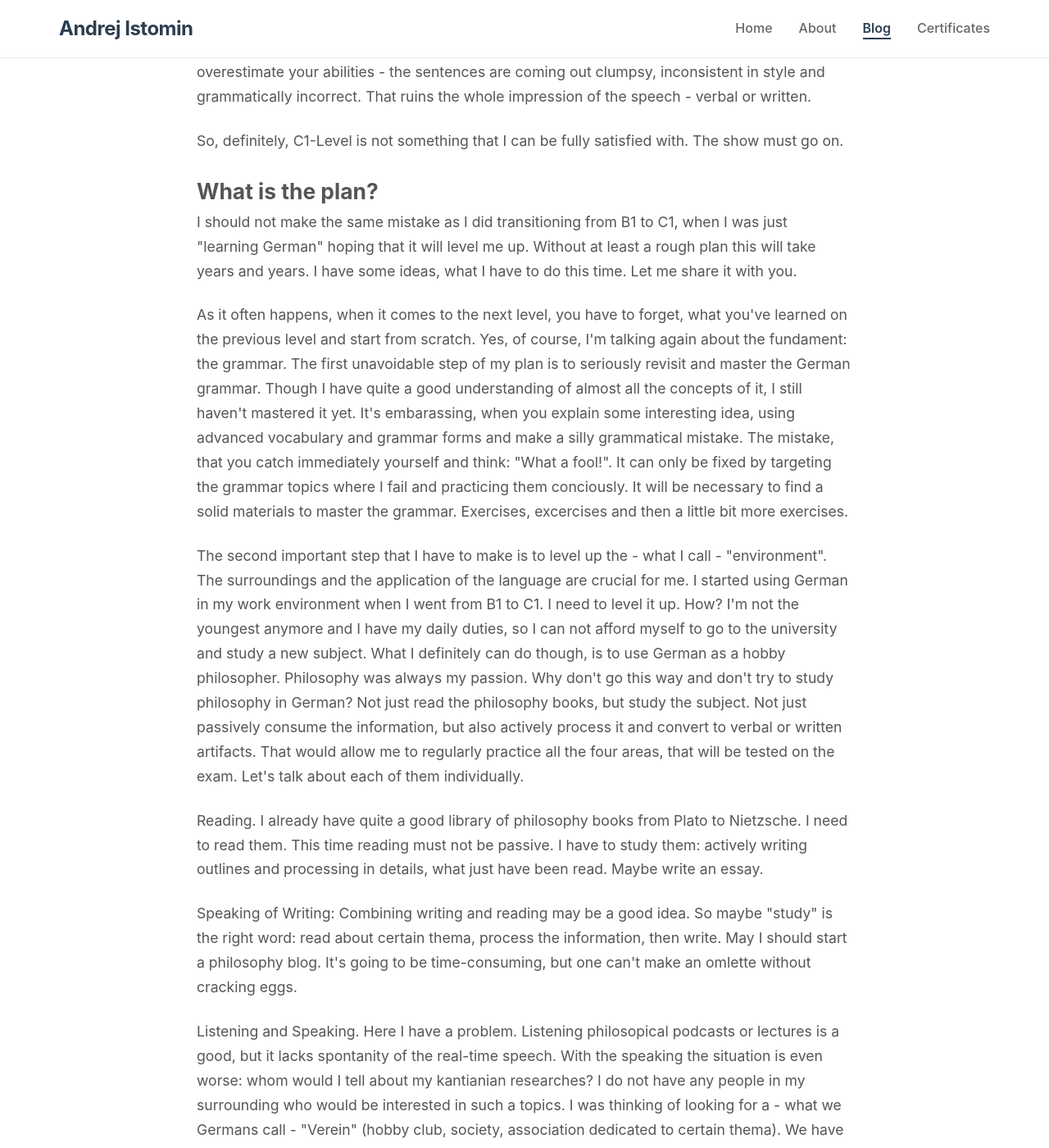
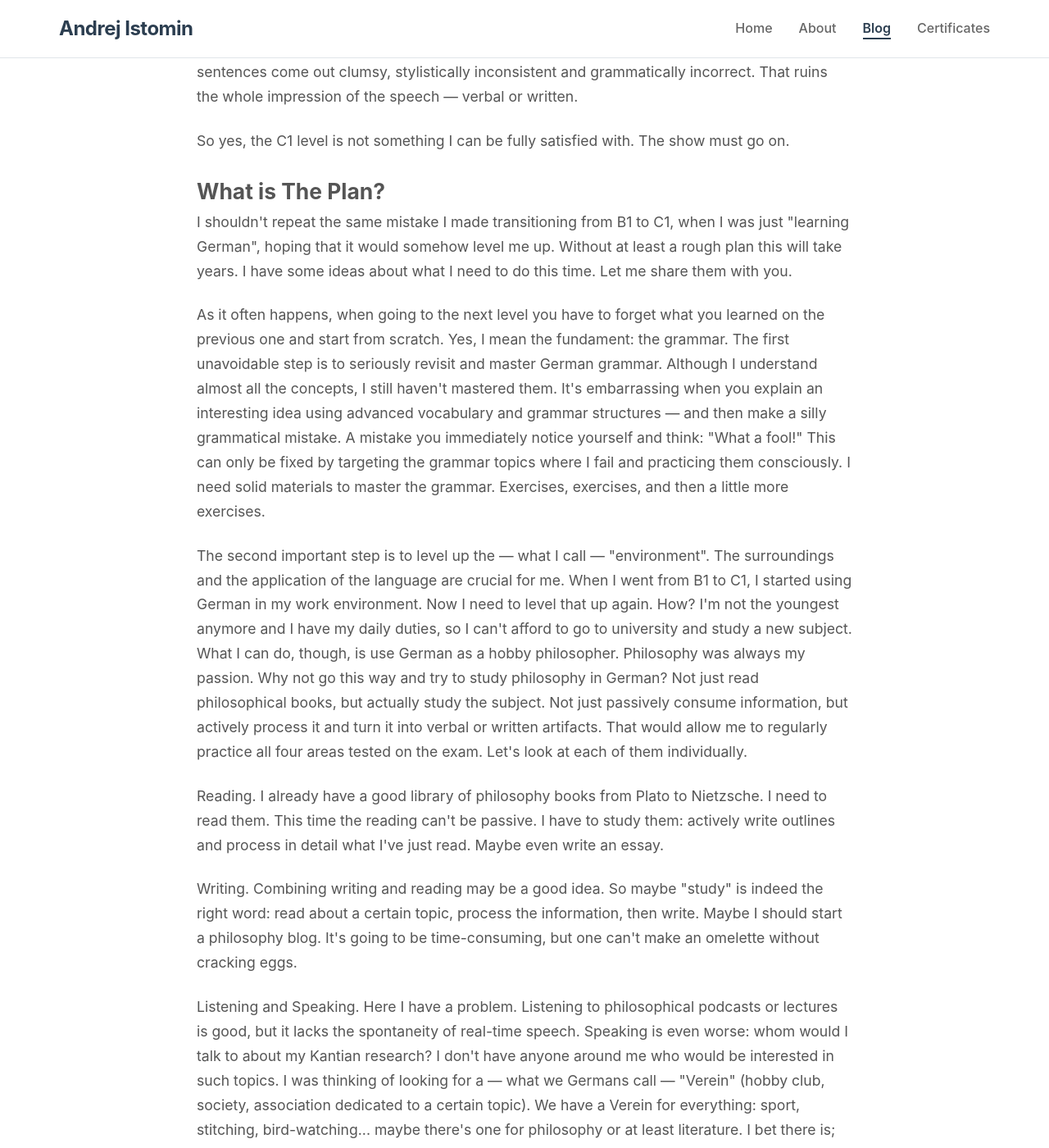
Before and after one commit to aistomin/aistomin.com, a Jekyll site: the page built from _posts/2025-12-07-goethe-c1-whats-next.markdown, in a window 1280 px wide and 1400 px high, scrolled down 1231 px. Shown: the whole window at 82% size. Built offline with Jekyll 4.4.1, drawn with Linux system fonts in a browser that asks for light colours; comment, search, counter and statistics services are not loaded; some of the changed text lies outside the part shown.

Commit message:
Issue #77. 2025-12-07-goethe-c1-whats-next.markdown: Chat-GPT corrections.

```diff
--- a/_posts/2025-12-07-goethe-c1-whats-next.markdown
+++ b/_posts/2025-12-07-goethe-c1-whats-next.markdown
@@ -2,10 +2,7 @@
 layout: post
 title: "Goethe-Zertifikat C1 — My Experience, Part III: What's Next?"
 date: 2025-12-07 12:00:00 +0100
-excerpt: This is the third and the final part of my "Goethe-Zertifikat C1" trilogy.
-  In this part I will share my ideas and plans regarding C2 certification.
-  If I will do that or not, and, if yes, then what are the concrete steps
-  and deadlines I have to make in order to achieve it.
+excerpt: 'This is the third and final part of my "Goethe-Zertifikat C1" trilogy. In this part I want to share my thoughts regarding the C2 certification: whether I am going to do it or not and, if yes, what concrete steps I need to take in order to achieve it. So, let me make God laugh and share my plans with you — and with Him.'
 keywords: # TODO: Issue #77. Prepare keywords.
 image: /assets/images/goethe-c1-whats-next.jpg
 comments: true
@@ -21,144 +18,153 @@ comments: true
 <div class="page-content">
     <p>"Homo proponit, sed Deus disponit" - Thomas à Kempis.</p>
     <p>
-        This is the third and the final part of my "Goethe-Zertifikat C1" trilogy.
-        In this part I will share my ideas regarding C2 certification.
-        If I'm going to do it or not and, if yes, what are the concrete steps
-        I have to make in order to achieve it. So, let me make God
-        laugh and share my plans with you and Him.
+        This is the third and final part of my "Goethe-Zertifikat C1" trilogy.
+        In this part I want to share my thoughts regarding the C2 certification:
+        whether I'm going to do it or not and, if yes, what concrete steps I
+        need to take in order to achieve it. So, let me make God laugh and share
+        my plans with you — and with Him.
     </p>
 
     <p style="text-align: center; margin: 2rem 0;">
         <img src="/assets/images/goethe-c1-whats-next-large.jpg" alt="Working materials on the table" style="max-width: 100%; height: auto; border-radius: 8px; box-shadow: 0 4px 6px rgba(0,0,0,0.1);">
     </p>
 
-    <h2>To C2 or not to C2, that's the question!</h2>
+    <h2>To C2 or not to C2 — That's The Question!</h2>
     <p>
-        I already mentioned in the previous part, that my main reason of getting
-        the C1-Level was a desire to read serious German literature and
-        to be able to communicate complex thoughts. But does this level really
-        provides me that? In a broad sense, yes: I can read and even understand
-        Kant, I can more or less fluently articulate my thoughts in my work environment.
-        Still it's not really enough.
+        I already mentioned in the previous part that my main reason for getting
+        the C1 level was the desire to read serious German literature and to be
+        able to communicate complex thoughts. But does this level really provide
+        that? In a broad sense, yes: I can read and even understand Kant, I can
+        more or less fluently articulate my thoughts in my work environment.
+        Still, it's not really enough.
     </p>
     <p>
-        What's the point of reading Kant, if you can not really discuss it with someone?
-        I'm definitely able to talk about topics more serious than discussing weather,
-        but I'm far away from being able to freely talk about philosophical matters. In
-        some sense it got even worse: on the B1-Level you formulate a simple thought,
-        look for the basic linguistic instruments that you have (and you do not have that much)
-        - and express it; on the C1-Level you think you're fluent and often overestimate
-        your abilities - the sentences are coming out clumpsy, inconsistent in style
-        and grammatically incorrect. That ruins the whole impression of the speech - verbal
-        or written.
+        What's the point of reading Kant if you can't really discuss it with
+        someone? I'm definitely able to talk about topics more serious than the
+        weather, but I'm far from being able to freely talk about philosophical
+        matters. In some sense it even got worse: on the B1 level you formulate
+        a simple thought, look for the basic linguistic instruments you have
+        (and there aren't many) — and express it. On the C1 level you think
+        you're fluent and often overestimate your abilities — the sentences
+        come out clumsy, stylistically inconsistent and grammatically incorrect.
+        That ruins the whole impression of the speech — verbal or written.
     </p>
     <p>
-        So, definitely, C1-Level is not something that I can be fully satisfied with. The show
-        must go on.
+        So yes, the C1 level is not something I can be fully satisfied with.
+        The show must go on.
     </p>
 
-    <h2>What is the plan?</h2>
+    <h2>What is The Plan?</h2>
     <p>
-        I should not make the same mistake as I did transitioning from B1 to C1, when I was just
-        "learning German" hoping that it will level me up. Without at least a rough plan this will
-        take years and years. I have some ideas, what I have to do this time. Let me share it with
-        you.
+        I shouldn't repeat the same mistake I made transitioning from B1 to C1,
+        when I was just "learning German", hoping that it would somehow level me
+        up. Without at least a rough plan this will take years. I have some
+        ideas about what I need to do this time. Let me share them with you.
     </p>
     <p>
-        As it often happens, when it comes to the next level, you have to forget, what you've
-        learned on the previous level and start from scratch. Yes, of course, I'm talking
-        again about the fundament: the grammar. The first unavoidable step of my plan is to seriously
-        revisit and master the German grammar. Though I have quite a good understanding of almost all
-        the concepts of it, I still haven't mastered it yet. It's embarassing, when you explain
-        some interesting idea, using advanced vocabulary and grammar forms and make a silly
-        grammatical mistake. The mistake, that you catch immediately yourself and think:
-        "What a fool!". It can only be fixed by targeting the grammar topics where I fail
-        and practicing them conciously. It will be necessary to find a solid materials to
-        master the grammar. Exercises, excercises and then a little bit more exercises.
+        As it often happens, when going to the next level you have to forget
+        what you learned on the previous one and start from scratch. Yes, I mean
+        the fundament: the grammar. The first unavoidable step is to seriously
+        revisit and master German grammar. Although I understand almost all the
+        concepts, I still haven't mastered them. It's embarrassing when you
+        explain an interesting idea using advanced vocabulary and grammar
+        structures — and then make a silly grammatical mistake. A mistake you
+        immediately notice yourself and think: "What a fool!" This can only be
+        fixed by targeting the grammar topics where I fail and practicing them
+        consciously. I need solid materials to master the grammar. Exercises,
+        exercises, and then a little more exercises.
     </p>
-
     <p>
-        The second important step that I have to make is to level up the - what I call -
-        "environment". The surroundings and the application of the language are crucial for me.
-        I started using German in my work environment when I went from B1 to C1. I need
-        to level it up. How? I'm not the youngest anymore and I have my daily duties, so
-        I can not afford myself to go to the university and study a new subject. What I
-        definitely can do though, is to use German as a hobby philosopher. Philosophy was
-        always my passion. Why don't go this way and don't try to study philosophy in German?
-        Not just read the philosophy books, but study the subject. Not just passively consume
-        the information, but also actively process it and convert to verbal or written artifacts.
-        That would allow me to regularly practice all the four areas, that will be tested on
-        the exam. Let's talk about each of them individually.
+        The second important step is to level up the — what I call —
+        "environment". The surroundings and the application of the language are
+        crucial for me. When I went from B1 to C1, I started using German in my
+        work environment. Now I need to level that up again. How? I'm not the
+        youngest anymore and I have my daily duties, so I can't afford to go to
+        university and study a new subject. What I can do, though, is use German
+        as a hobby philosopher. Philosophy was always my passion. Why not go
+        this way and try to study philosophy in German? Not just read
+        philosophical books, but actually study the subject. Not just passively
+        consume information, but actively process it and turn it into verbal or
+        written artifacts. That would allow me to regularly practice all four
+        areas tested on the exam. Let's look at each of them individually.
     </p>
-
     <p>
-        Reading. I already have quite a good library of philosophy books from Plato to Nietzsche.
-        I need to read them. This time reading must not be passive. I have to study them: actively
-        writing outlines and processing in details, what just have been read. Maybe write an essay.
+        Reading. I already have a good library of philosophy books from Plato
+        to Nietzsche. I need to read them. This time the reading can't be
+        passive. I have to study them: actively write outlines and process
+        in detail what I've just read. Maybe even write an essay.
     </p>
-
     <p>
-        Speaking of Writing: Combining writing and reading may be a good idea. So maybe "study" is
-        the right word: read about certain thema, process the information, then write. May I should
-        start a philosophy blog. It's going to be time-consuming, but one can't make an omlette without
+        Writing. Combining writing and reading may be a good idea. So maybe
+        "study" is indeed the right word: read about a certain topic, process
+        the information, then write. Maybe I should start a philosophy blog.
+        It's going to be time-consuming, but one can't make an omelette without
         cracking eggs.
     </p>
-
     <p>
-        Listening and Speaking. Here I have a problem. Listening philosopical podcasts or lectures
-        is a good, but it lacks spontanity of the real-time speech. With the speaking the situation
-        is even worse: whom would I tell about my kantianian researches? I do not have any people in
-        my surrounding who would be interested in such a topics. I was thinking of looking for a - what
-        we Germans call - "Verein" (hobby club, society, association dedicated to certain thema). We have
-        a "Verein" for everything: sport, stitching or watching birds... maybe we have something for
-        philosophy or at least literature. I bet we have something, one should just take time and search. Being
-        a memeber of such a club would allow me to regulary train my speaking and listening skills.
+        Listening and Speaking. Here I have a problem. Listening to
+        philosophical podcasts or lectures is good, but it lacks the spontaneity
+        of real-time speech. Speaking is even worse: whom would I talk to about
+        my Kantian research? I don't have anyone around me who would be
+        interested in such topics. I was thinking of looking for a — what we
+        Germans call — "Verein" (hobby club, society, association dedicated to a
+        certain topic). We have a Verein for everything: sport, stitching,
+        bird-watching... maybe there's one for philosophy or at least literature.
+        I bet there is; one just needs to take the time and search. Being a
+        member of such a club would allow me to regularly train my speaking and
+        listening skills.
     </p>
-
     <p>
-        The last and very important step is to prepare for the exam itself. I should no repeat my previous
-        mistake and start preparing in the last month. I plan to find model tests as early as possible and
-        practice them, if not on weekly, then at least on monthly basis. The exam topics must also not be overlooked:
-        climate change, digitalisation - what they have on the exam - not necessarily what Kant writes
-        about - I should be aware of those topics and the vocabulary that goes along with them. I also have to regularly
-        make timed tests and maybe even do them somewhere in a café or other noisy places, because distractions and
-        a lack of concentration were among my issues in the C1-exam.
+        The last and very important step is to prepare for the exam itself. I
+        should not repeat my previous mistake of starting preparation in the
+        last month. I plan to find model tests as early as possible and practice
+        them, if not weekly, then at least monthly. The exam topics must not be
+        overlooked either: climate change, digitalisation — whatever they have
+        on the exam, not necessarily what Kant writes about. I should be aware
+        of those topics and the vocabulary that goes along with them. I also
+        have to regularly make timed tests and maybe even do them in cafés or
+        other noisy places, because distractions and the lack of concentration
+        were among my issues in the C1 exam.
     </p>
 
     <h2>ETA</h2>
     <p>
-        As I love to say: plan without any time estimations is just a dream. Though I'm quite sceptical of
-        making long term plans - and last years with pandemics, wars etc. prove that all our plans can be
-        easily ruined by the circumstances that we can not control - I still have to give an initial
-        estimation and some time limits that would discipline me.
+        As I like to say: a plan without time estimations is just a dream.
+        Though I'm sceptical about long-term planning — and the last years
+        with pandemics, wars etc. prove that our plans can be easily ruined by
+        circumstances we cannot control — I still have to give an initial
+        estimation and some time limits to discipline myself.
     </p>
     <p>
-        I may be naive, but I think that two years must be enough to level up: master the grammar, be confident
-        using complex language in verbal and written form, quickly understand complex texts and audio etc. So in
-        two years from now I could be actually on the C2-Level. That doesn't mean though, that I will be ready for
-        the exam.
+        I may be naive, but I think that two years should be enough to level up:
+        master the grammar, become confident using complex language in verbal
+        and written form, quickly understand complex texts and audio etc. So in
+        two years from now I could actually be on the C2 level. That doesn't
+        mean, though, that I will already be ready for the exam.
     </p>
     <p>
-        This time I would take way more than one month to prepare specifically for the exam. I'd like to take
-        3-6 months, so I could decrease the amount of stress of the last days before the exam. At that phase
-        - no Kant, just model tests every damn day.
+        This time I want to take way more than one month to prepare specifically
+        for the exam. Ideally 3–6 months, so I can reduce the stress of the last
+        days before it. At that phase — no Kant, just model tests every damn day.
     </p>
     <p>
-        So, my ETA is 2.5 - 3 years in order to level up. I'm not trying being precise, it's just something to start
-        with and not to waste 7 years wandering in the dark, as I did with C1.
+        So my ETA is around 2.5–3 years to level up. I'm not trying to be
+        precise; it's just something to start with and not to waste seven years
+        wandering in the dark, as I did with C1.
     </p>
-
 
     <h2>Conclusion</h2>
     <p>
-        This post may look like just a random rant and dreams-sharing, but I do want to believe, that this
-        plan will be a good strating point on my journey to C2 and will help me to be accountable.
-        It won't be easy and the plan will be changing every next month or even more frequently, but it's still
-        better than having no plan at all. It will also be interesting to see, how much the reality will be
-        different from what I'm planing now. I will keep you updated, if I have something interesting to
-        share on this topic again. Wish me a good luck with the preparations!
+        This post may look like a random rant and dream-sharing, but I want to
+        believe that this plan will be a good starting point on my journey to C2
+        and help me stay accountable. It won't be easy, and the plan will
+        probably change every month or even more frequently, but it's still
+        better than having no plan at all. It will also be interesting to see
+        how different the reality will be from what I'm planning now. I'll keep
+        you updated if I have something interesting to share on this topic
+        again. Wish me good luck with the preparations!
     </p>
 
-    <p>Thanks for reading, I hope you enjoyed it. See you next time!</p>
+    <p>Thanks for reading — I hope you enjoyed it. See you next time!</p>
 
 </div>
```
